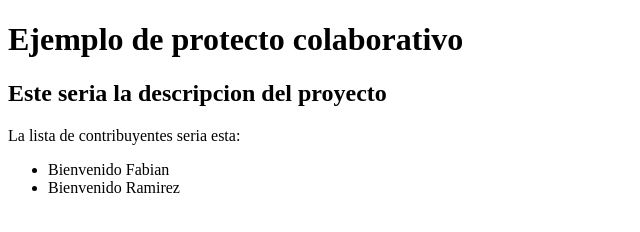
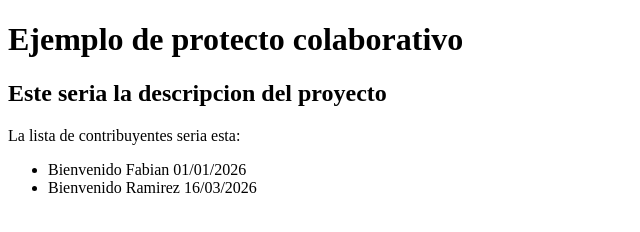
Before and after one commit to Fabian-Ra/proyecto-1-copy, a plain HTML site: page index.html in a window 1280 px wide. Shown: the whole page, without its empty margins (0-640 px from the left). Drawn offline with Linux system fonts and the light colour scheme.

Commit message:
Update index.html
Añadiendo fecha de inicio de colaboracion

```diff
--- a/index.html
+++ b/index.html
@@ -11,8 +11,8 @@
         <h2>Este seria la descripcion del proyecto</h2>
         <p>La lista de contribuyentes seria esta: </p>
         <ul>
-            <li>Bienvenido Fabian</li>
-            <li>Bienvenido Ramirez</li>
+            <li>Bienvenido Fabian 01/01/2026</li>
+            <li>Bienvenido Ramirez 16/03/2026</li>
         </ul>
     </header>
 
```
